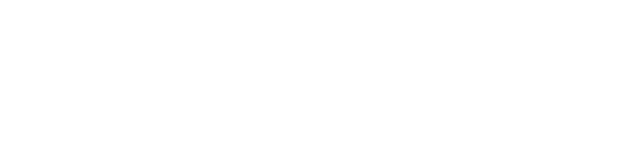
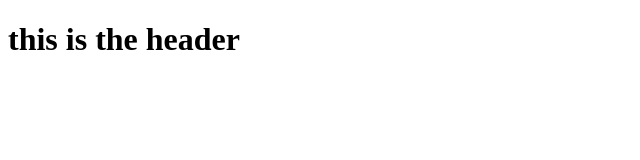
Before and after one commit to Jocodes28/test_repo, a plain HTML site: page index.html in a window 1280 px wide. Shown: the whole page, without its empty margins (0-640 px from the left). Drawn offline with Linux system fonts and the light colour scheme.

Commit message:
adding a heading to the website

```diff
--- a/index.html
+++ b/index.html
@@ -2,6 +2,9 @@
 <html>
     <head>
         <title></title>
+        <h1>
+            this is the header
+        </h1>
     </head>
     <body>
 
```
Also changed, not shown: login.html (added).
